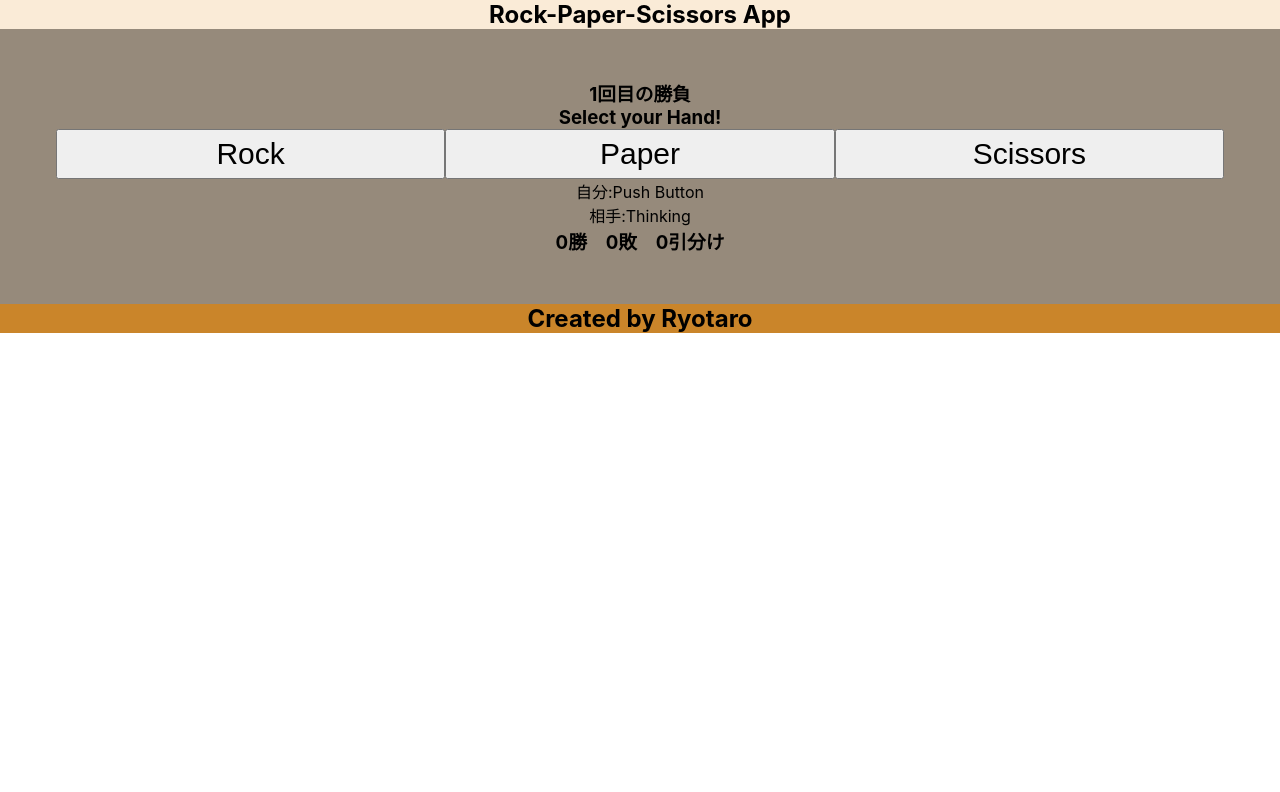
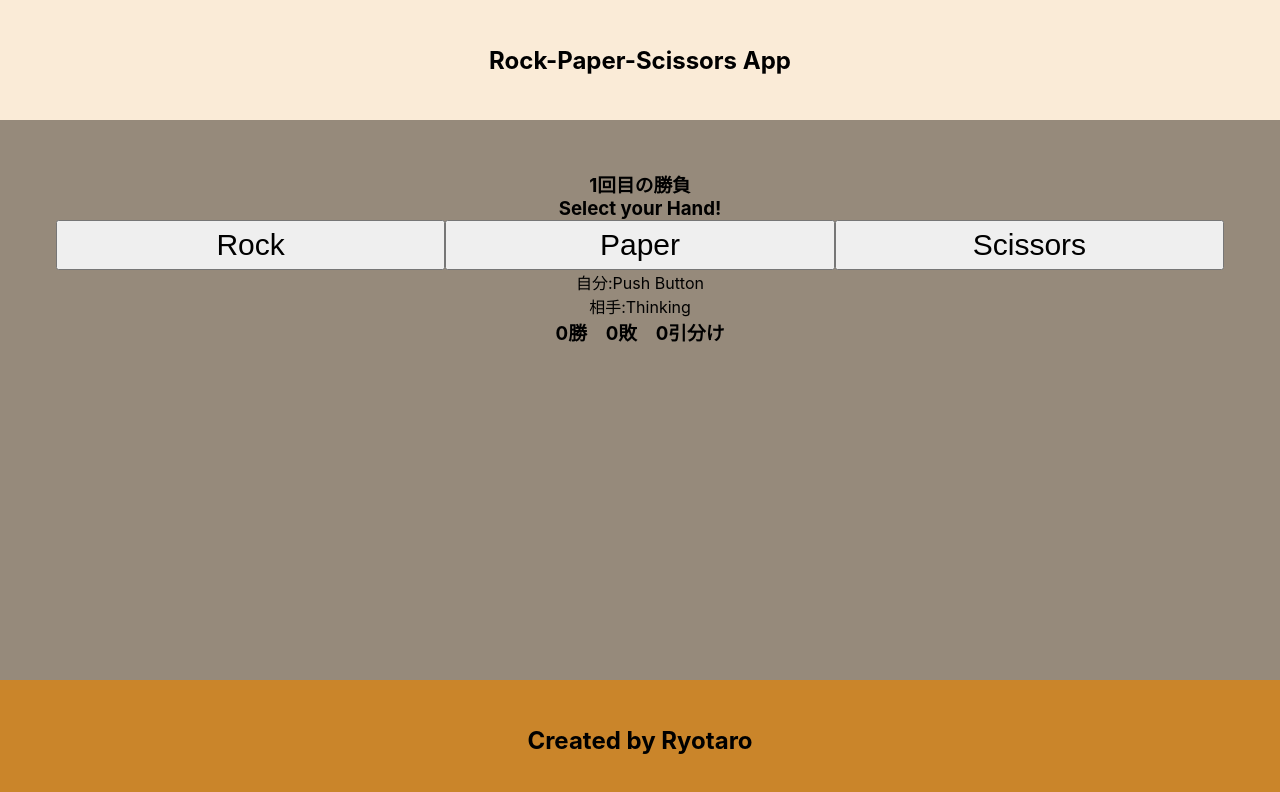
Before and after one commit to ryotaro-0805/rock-paper-scissors-App, a Next.js app: page / in a window 1280 px wide. Shown: the top 792 px of the page. Built offline with nearby package versions, Linux system fonts and the light colour scheme.

Commit message:
✅ 更新した。

```diff
--- a/styles/Home.module.css
+++ b/styles/Home.module.css
@@ -13,7 +13,7 @@
 }
 
 .header{
-  /* height: 15vh; */
+  height: 15vh;
   background-color: antiquewhite;
   display: flex;
   align-items: center;
@@ -21,13 +21,14 @@
 }
 
 .main{
-  /* height: 70vh; */
+  height: 70vh;
+  min-height:calc(100svh - 30vh);
   background-color: rgb(150, 138, 123);
   padding: 50px;
 }
 
 .footer{
-  /* height: 15vh; */
+  height: 15vh;
   background-color: rgb(202, 133, 42);
   display: flex;
   justify-content: center;
```
